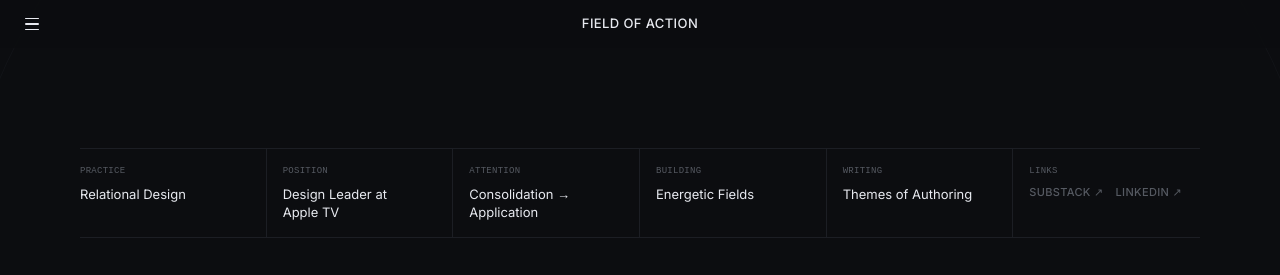
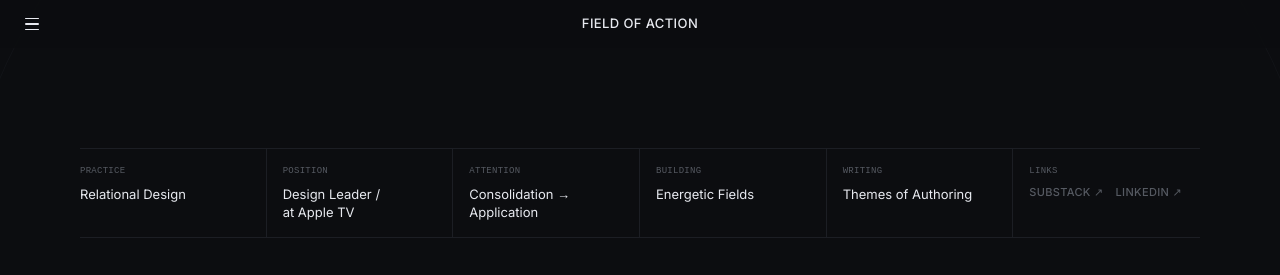
Before and after one commit to FieldofAction/oh-yeap, a React (Vite) app: page / in a window 1280 px wide. Shown: the top 275 px of the page. Built offline with nearby package versions, Linux system fonts and the light colour scheme.

Commit message:
Hero grid: Position to Design Leader / at Apple TV
Co-Authored-By: Claude Opus 4.6 <noreply@anthropic.com>

```diff
--- a/src/components/Public.jsx
+++ b/src/components/Public.jsx
@@ -59,7 +59,7 @@ export default function Public({ items, allItems, filter, setFilter, relFilter,
                 </div>
                 <div className="hero-dash-cell">
                   <div className="hero-dash-label">Position</div>
-                  <div className="hero-dash-val">Design Leader at<br/>Apple TV</div>
+                  <div className="hero-dash-val">Design Leader /<br/>at Apple TV</div>
                 </div>
                 <div className="hero-dash-cell">
                   <div className="hero-dash-label">Attention</div>
```
